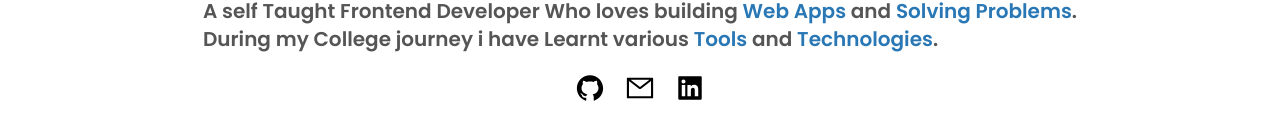
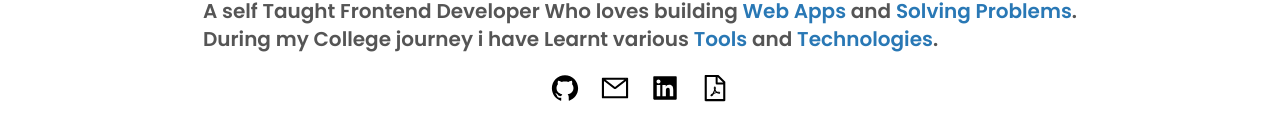
Before and after one commit to villAsh/v1lash.io, a React (Create React App) app: page / in a window 1280 px wide. Shown: the part 436-576 px from the top of the page. Built offline with nearby package versions, Linux system fonts and the light colour scheme.

Commit message:
added resume link

```diff
--- a/src/Components/Home.jsx
+++ b/src/Components/Home.jsx
@@ -2,7 +2,8 @@ import Typewriter from "typewriter-effect";
 import {
     AiFillGithub,
     AiOutlineMail,
-    AiFillLinkedin
+    AiFillLinkedin,
+    AiOutlineFilePdf
     } from 'react-icons/ai'
 export default function Home() {
     const links = [
@@ -24,6 +25,12 @@ export default function Home() {
             icon : <AiFillLinkedin />,
             link : 'https://www.linkedin.com/in/vilas-chauvhan-4609391aa'
         },
+        {
+            id : 4,
+            name : 'resume',
+            icon : <AiOutlineFilePdf />,
+            link : 'https://drive.google.com/file/d/1JvKRrfCS5DSDI-PUnt6vPDSgR6-jgp9t/view?usp=share_link',
+        }
     ]
     return (
         <div className="h-[80vh] md:h-[70vh] flex flex-col items-center justify-center font-poppins">
```
